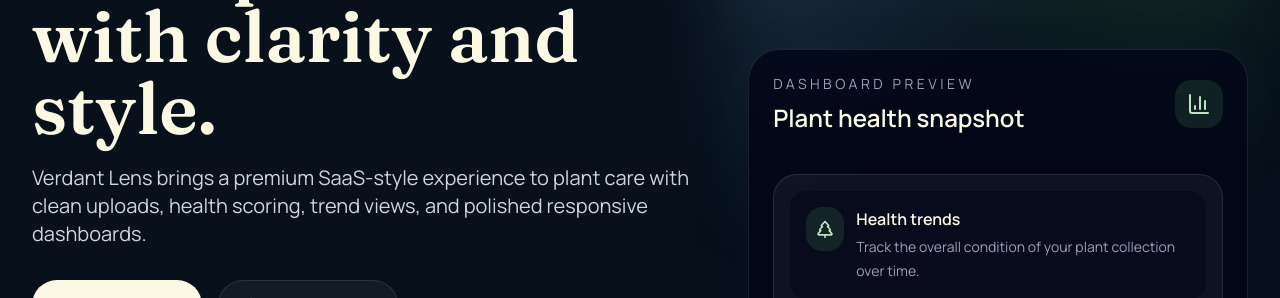
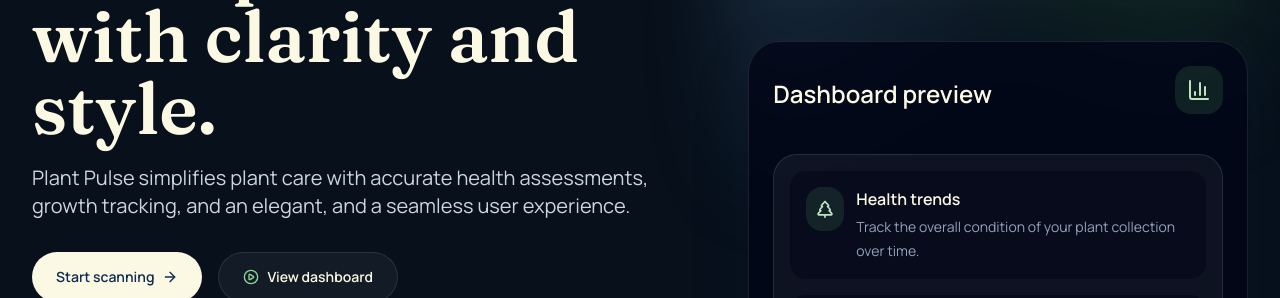
Before and after one commit to itsmierrrrr/Plant-Health-Tracker, a React (Vite) app: page / in a window 1280 px wide. Shown: the part 367-665 px from the top of the page. Built offline with nearby package versions, Linux system fonts and the light colour scheme; no server answers.

Commit message:
home page update

```diff
--- a/src/pages/HomePage.tsx
+++ b/src/pages/HomePage.tsx
@@ -20,8 +20,7 @@
                 A modern way to track plant health with clarity and style.
               </h1>
               <p className="max-w-2xl text-lg leading-8 text-slate-300 sm:text-xl">
-                Verdant Lens brings a premium SaaS-style experience to plant care with clean uploads, health scoring,
-                trend views, and polished responsive dashboards.
+                Plant Pulse simplifies plant care with accurate health assessments, growth tracking, and an elegant, and a seamless user experience.
               </p>
             </div>
             <div className="flex flex-wrap gap-4">
@@ -52,8 +51,8 @@
             <div className="relative overflow-hidden rounded-[2rem] border border-white/10 bg-slate-950/80 p-6 shadow-soft">
               <div className="flex items-center justify-between ">
                 <div>
-                  <p className="text-sm uppercase tracking-[0.25em] text-slate-400">Dashboard preview</p>
-                  <h2 className="mt-2 text-2xl font-semibold text-cream">Plant health snapshot</h2>
+                  <p className="text-sm uppercase tracking-[0.25em] text-slate-400"></p>
+                  <h6 className="mt-2 text-2xl font-semibold text-cream">Dashboard preview</h6>
                 </div>
                 <div className="rounded-2xl bg-leaf-400/15 p-3 text-leaf-200">
                   <BarChart3 className="h-6 w-6" />
```
